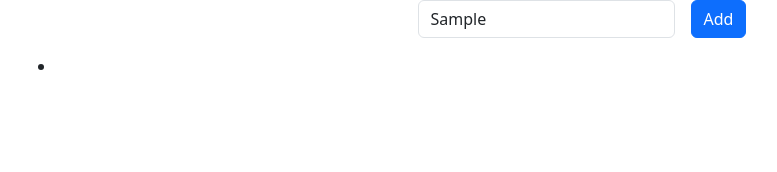
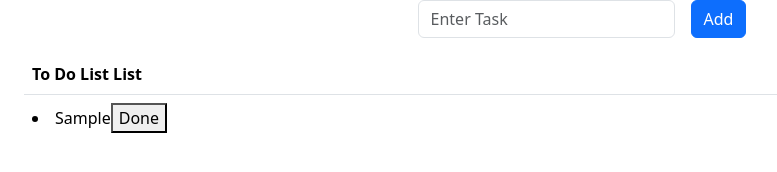
Before and after one commit to Shenmadu/Todo-List, a website: page src/index.html in a window 1280 px wide. Both pictures are taken after typing "Sample" into the empty fields and a click on the button "Add". Shown: the whole page, without its empty margins (58-835 px from the left). Drawn offline with nearby package versions, Linux system fonts and the light colour scheme.

Commit message:
load todolist table

```diff
--- a/src/home.js
+++ b/src/home.js
@@ -1,5 +1,31 @@
-function taskAdd(){
-    const task=document.getElementById("inputTask").value
+const todoList = document.getElementById('task-list');
+const todoInput = document.getElementById("inputTask")
+
+function taskAdd() {
+    const task = document.getElementById("inputTask").value
+    const li = document.createElement('li');
+
+
+    const doneBtn = document.createElement("button");
+    doneBtn.textContent = "Done";
+    doneBtn.classList.add("done-btn")
+
+    doneBtn.addEventListener('click', function () {
+        li.classList.toggle("completed")
+
+    })
+
+    doneBtn.addEventListener('click', ()=> {
+        li.remove();
+    });
+
+
+
+    li.textContent = task;
+    li.appendChild(doneBtn);
+    todoList.appendChild(li);
+    todoInput.value = "";
+
 
 
 };
--- a/src/index.html
+++ b/src/index.html
@@ -20,10 +20,19 @@
       </div>
     </div>
 
+    <table class="table col-4">
+      <thead>
+        <tr>
+          <th scope="col">To Do List List</th>
+        </tr>
+      </thead>
+      <tbody>
+        <tr id="task-list">
 
-    <ul>
-      <li id="task-add"></li>
-    </ul>
+        </tr>
+
+      </tbody>
+    </table>
 
 
   </div>
```
